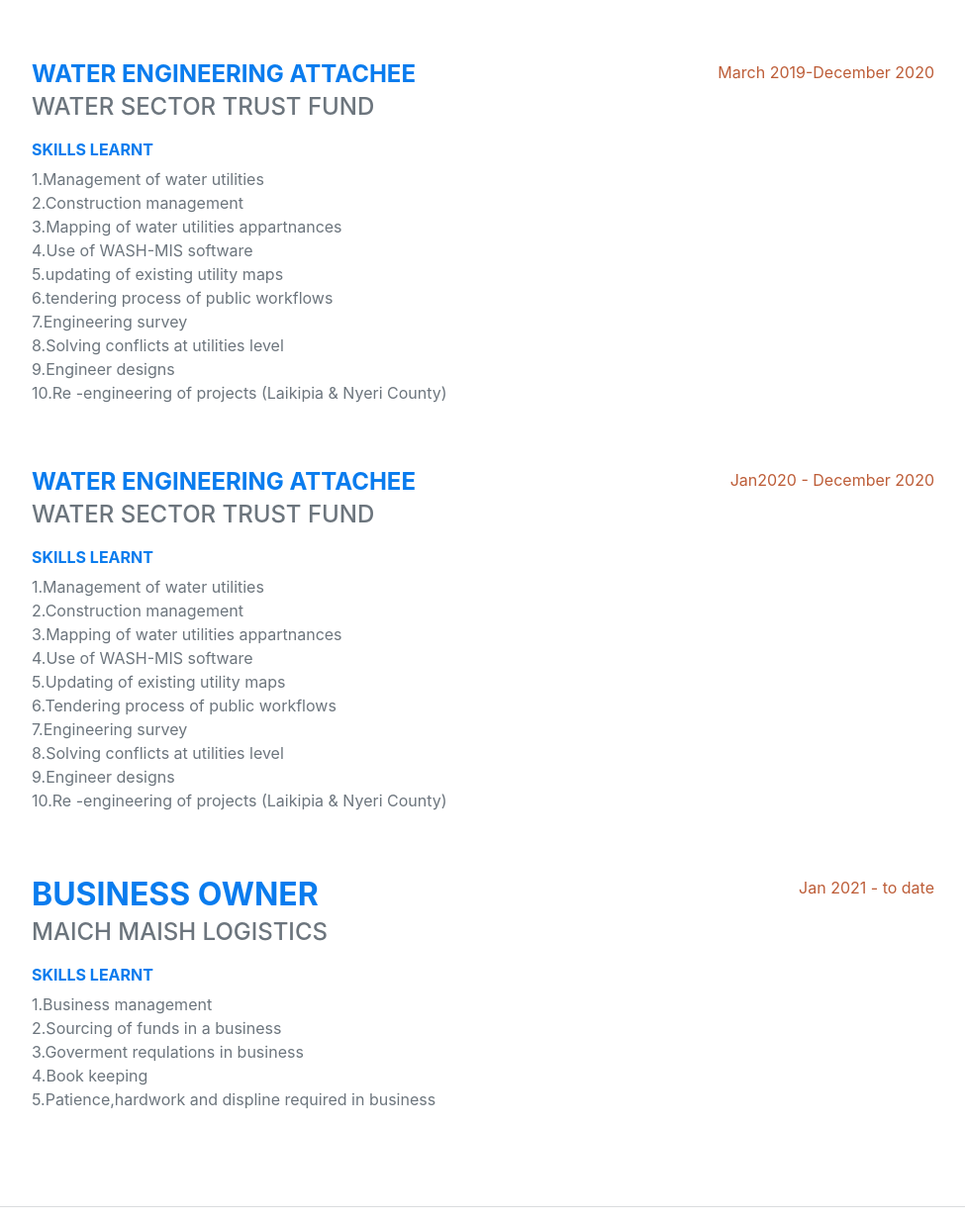
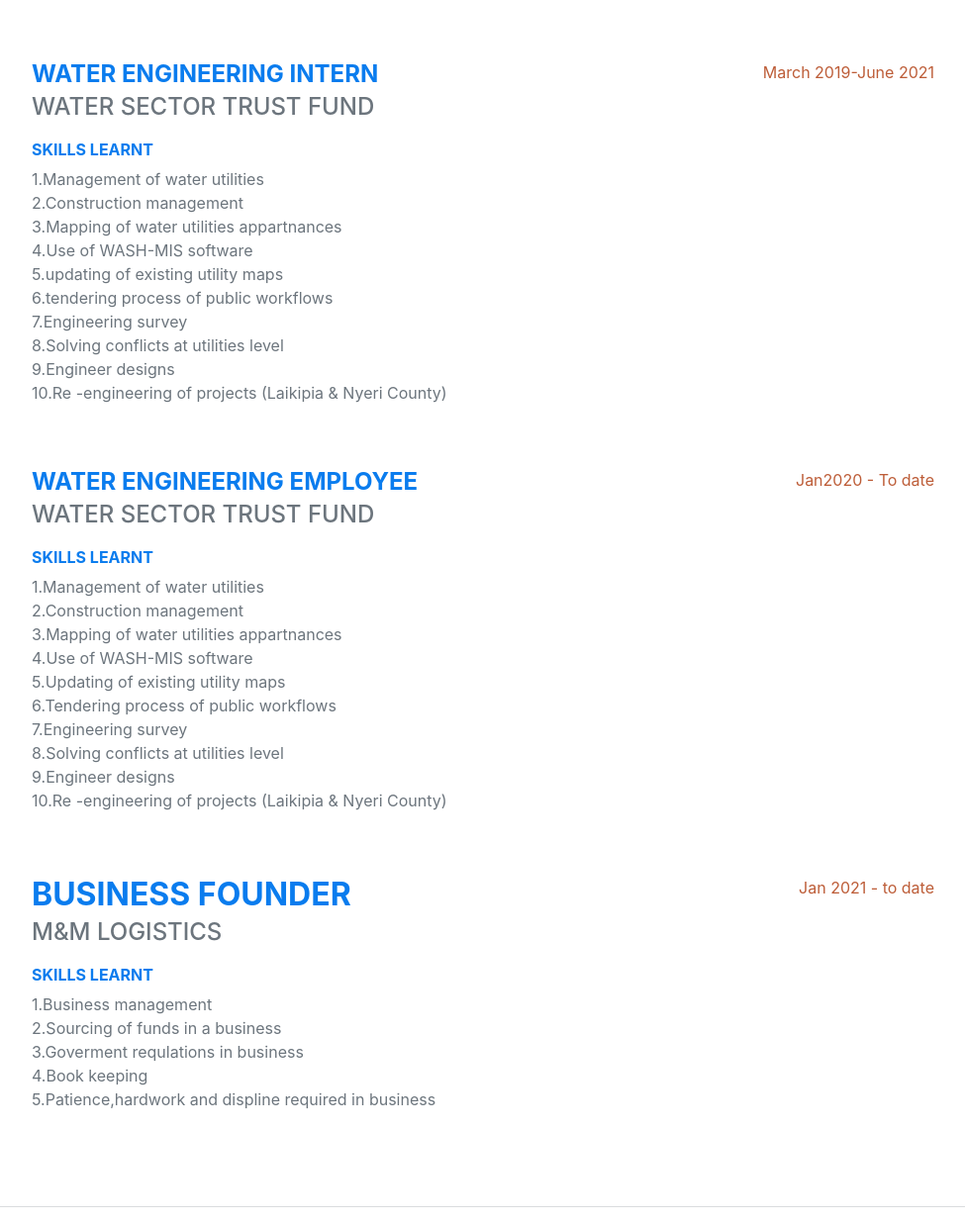
Before and after one commit to Smainanjuguna/mainanjuguna1.github.io, a plain HTML site: page index.html in a window 1280 px wide. Shown: the part 1444-2680 px from the top of the page at 99% size, without its empty margins (288-1263 px from the left). Drawn offline with nearby package versions, Linux system fonts and the light colour scheme; files whose address does not match are found by name; a web font is replaced by a local one.

Commit message:
Update index.html

```diff
--- a/index.html
+++ b/index.html
@@ -55,7 +55,7 @@
                     <p class="lead mb-5">Graduate water Engineer.Gis and remote sensing expert.Good at Archi_CAD,Arcmap,Arcgis online,Qgis,Blender,ENVI,Erdas,
                         Supermap among other Gis softwares
                         .Iam also an Environmentalist,Biker,Traveller,a motor vehicle enthusiast and a messianic.</p>
-                        <p><a href="Ican assist you with"><h5> I can assist you in various tasks related to Gis and remote sensing</h5></a><br>
+                        <p><a href="Ican assist you with"><h5> HIT ME UP FOR GIGS IN</h5></a><br>
                         1.Data collection and analysis . Ican help you collect and analyze geographic data  from various sources like setellite imagery,GPS data
                         and spatial databases.<br>
                         2.Map creation  and visualization:I can assist you in creating and visualizing maps using GIS softwares or web-based
@@ -64,7 +64,7 @@
                         and relationships in geographic data.<br>
                         4.Geocoding: I can assist you in geocoding your data,which is the process of assigning geographic cordinates to
                         your data so it can be displayed on maps.<br>
-                        5.Gis software selection:I can provide guidance on selecting the appropriate GIS software based and needs,budget and expertise levels.<br>
+                        5.Gis software selection in your organization or bussiness:I can provide guidance on selecting the appropriate GIS software based and needs,budget and expertise levels.<br>
                     </p>
                     <div class="social-icons">
                         <a class="social-icon" href="https://www.linkedin.com/in/njuguna-maina-a00a88232"><i class="fab fa-linkedin-in"></i></a>
@@ -102,7 +102,7 @@
                     </div>
                     <div class="d-flex flex-column flex-md-row justify-content-between mb-5">
                         <div class="flex-grow-1">
-                            <h4 class="mb-0">Water Engineering Attachee</h4>
+                            <h4 class="mb-0">Water Engineering Intern</h4>
                             <div class="subheading mb-3">Water Sector Trust Fund</div>
                             <p><div class="flex-grow-1"><h6>skills learnt</h6></div>
                             1.Management of water utilities<br>
@@ -117,11 +117,11 @@
                             10.Re -engineering of projects (Laikipia & Nyeri County)
                         </p>
                         </div>
-                        <div class="flex-shrink-0"><span class="text-primary">March 2019-December 2020</span></div>
+                        <div class="flex-shrink-0"><span class="text-primary">March 2019-June 2021</span></div>
                     </div>
                     <div class="d-flex flex-column flex-md-row justify-content-between mb-5">
                         <div class="flex-grow-1">
-                            <h4 class="mb-0">Water Engineering Attachee</h4>
+                            <h4 class="mb-0">Water Engineering employee</h4>
                             <div class="subheading mb-3">Water Sector Trust Fund</div>
                             <p><div class="flex-grow-1"><h6>skills learnt</h6></div>
                             1.Management of water utilities<br>
@@ -137,12 +137,12 @@
                         </p>
 
                         </div>
-                        <div class="flex-shrink-0"><span class="text-primary">Jan2020 - December 2020</span></div>
+                        <div class="flex-shrink-0"><span class="text-primary">Jan2020 - To date</span></div>
                     </div>
                     <div class="d-flex flex-column flex-md-row justify-content-between">
                         <div class="flex-grow-1">
-                            <h3 class="mb-0"> business owner</h3>
-                            <div class="subheading mb-3">maich maish logistics</div>
+                            <h3 class="mb-0"> Business founder</h3>
+                            <div class="subheading mb-3">M&M logistics</div>
                             <p><div class="flex-grow-1"><h6>skills learnt</h6></div>
                             1.Business management<br>
                             2.Sourcing of funds in a business<br>
@@ -173,7 +173,7 @@
                         <div class="flex-grow-1">
                             <h3 class="mb-0">THE KENYA WATER INSTITUTE</h3>
                             <div class="subheading mb-3">Diploma in water Enginnering</div>
-                            <p>GPA: pass</p>
+<!--                             <p>GPA: pass</p> -->
                         </div>
 
                         <div class="flex-shrink-0"><span class="text-primary">Jan 2017 - June 2019</span></div>
@@ -256,6 +256,10 @@
                 <div class="resume-section-content">
                     <h2 class="mb-5">Certifications</h2>
                     <ul class="fa-ul mb-0">
+                         <li>
+                            <span class="fa-li"><i class="fas fa-trophy text-warning"></i></span>
+                            Certificate in Understanding space by Kenya Space Agency
+                        </li>
                         <li>
                             <span class="fa-li"><i class="fas fa-trophy text-warning"></i></span>
                             Certificate in cartography  by ESRI
```
